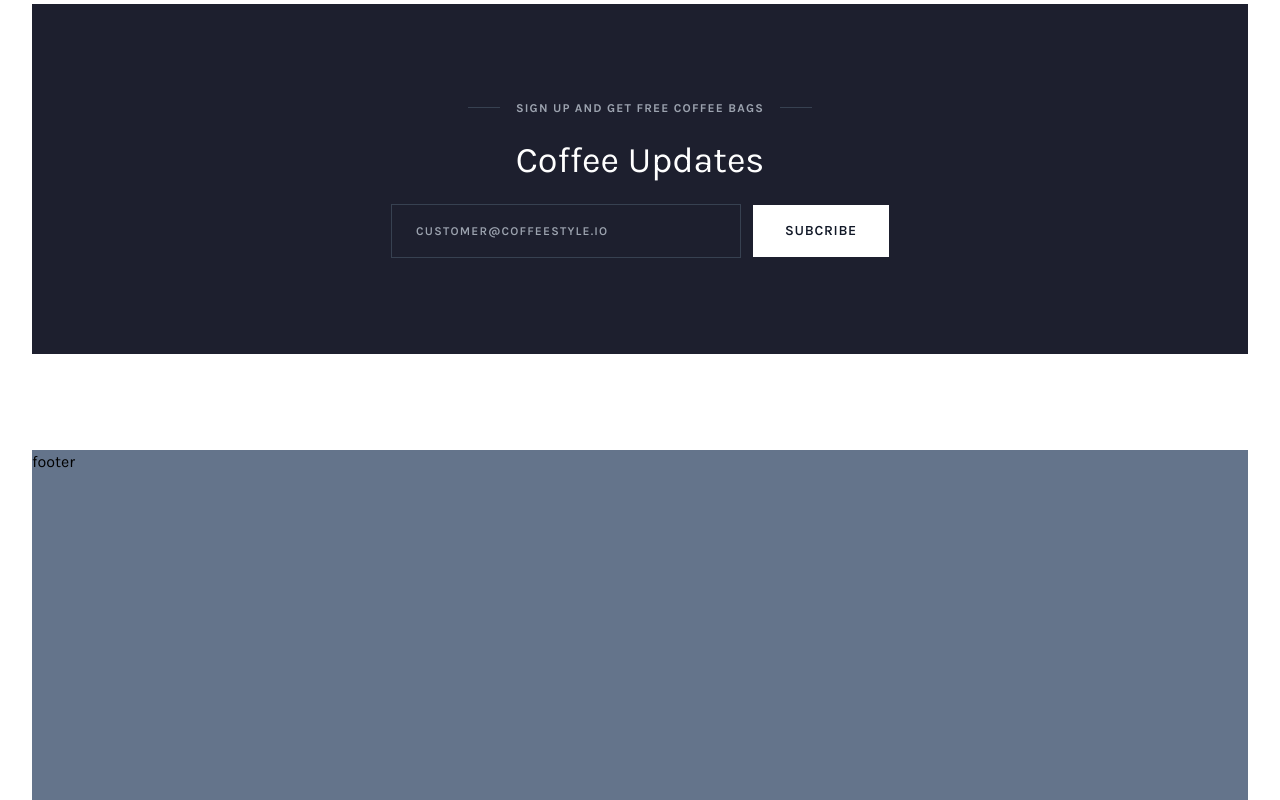
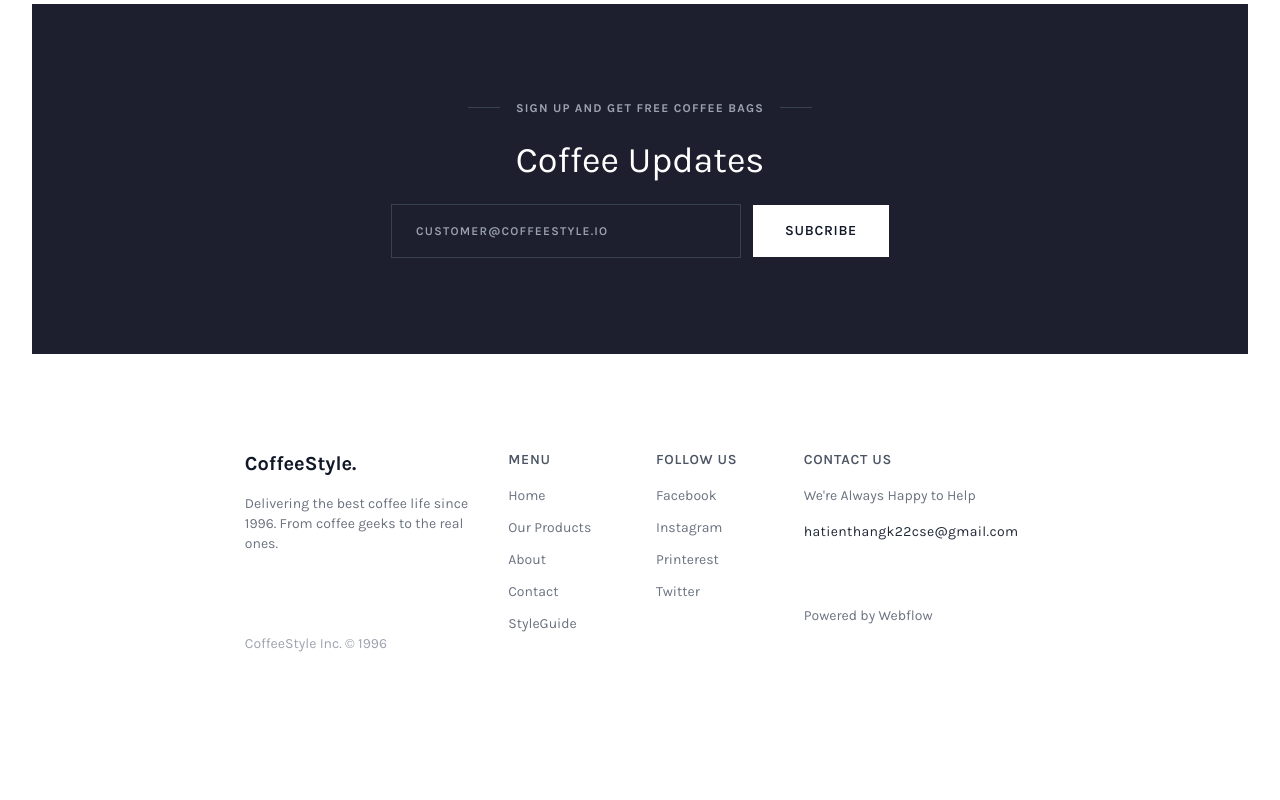
Before and after one commit to htthangcse/tailwindcss-coffe-style, a Next.js app: page / in a window 1280 px wide. Shown: the part 5563-6363 px from the top of the page. After the commit the page ends 6313 px from the top, so only its background shows below. Built offline with nearby package versions, Linux system fonts and the light colour scheme.

Commit message:
add footer

```diff
--- a/src/components/header.tsx
+++ b/src/components/header.tsx
@@ -438,8 +438,42 @@
             </div>
           </div>
         </main>
-        <footer className="h-[350px] bg-slate-500">
-          footer
+        <footer className="w-[95%] xl:w-[65%] mx-auto pb-24 text-gray-500 text-sm">
+          <div className="flex flex-col md:flex-row text-center md:text-left gap-12 md:gap-8">
+            <div className="basis-2/6">
+              <div className="font-bold text-xl mb-4 text-gray-900">CoffeeStyle.</div>
+              <div className="mb-8 md:mb-20">Delivering the best coffee life since 1996. From coffee geeks to the real ones.</div>
+              <div className="text-gray-400 hover:text-orange-700">CoffeeStyle Inc. © 1996</div>
+            </div>
+            <div className="basis-1/6">
+              <div className="uppercase font-semibold tracking-wider text-gray-600 mb-4">Menu</div>
+              <div className="flex flex-col gap-3">
+                <div className=""><a href="#" className="hover:text-orange-700">Home</a></div>
+                <div className=""><a href="#" className="hover:text-orange-700">Our Products</a></div>
+                <div className=""><a href="#" className="hover:text-orange-700">About</a></div>
+                <div className=""><a href="#" className="hover:text-orange-700">Contact</a></div>
+                <div className=""><a href="#" className="hover:text-orange-700">StyleGuide</a></div>
+              </div>
+            </div>
+            <div className="basis-1/6">
+              <div className="uppercase font-semibold tracking-wider text-gray-600 mb-4">Follow Us</div>
+              <div className="flex flex-col gap-3">
+                <div className=""><a href="#" className="hover:text-orange-700">Facebook</a></div>
+                <div className=""><a href="#" className="hover:text-orange-700">Instagram</a></div>
+                <div className=""><a href="#" className="hover:text-orange-700">Printerest</a></div>
+                <div className=""><a href="#" className="hover:text-orange-700">Twitter</a></div>
+              </div>
+
+            </div>
+            <div className="basis-2/6">
+              <div className="uppercase font-semibold tracking-wider text-gray-600 mb-8 md:mb-4">Contact Us</div>
+              <div className="mb-4">We're Always Happy to Help</div>
+              <div className="mb-16 text-gray-800 tex-[22px] tracking-wide">
+                <a href="mailto:hatienthangk22cse@gmail.com" className="hover:text-orange-700">hatienthangk22cse@gmail.com</a>
+              </div>
+              <div className=""><a href="#" className="text-gary-400 hover:text-orange-700">Powered by Webflow</a></div>
+            </div>
+          </div>
         </footer>
       </div>
     </div>
```
